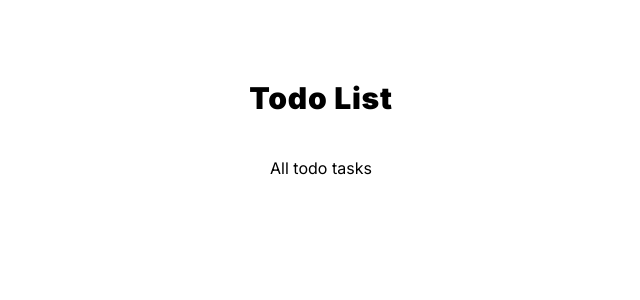
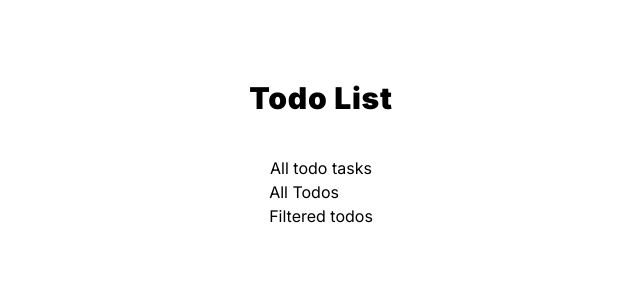
Before and after one commit to Ebun22/Todo-list, a Next.js app: page / in a window 1280 px wide. Shown: the top 300 px of the page, without its empty margins (319-959 px from the left). Built offline with nearby package versions, Linux system fonts and the light colour scheme.

Commit message:
created Todolist

```diff
--- a/app/layout.tsx
+++ b/app/layout.tsx
@@ -1,5 +1,9 @@
+
+
 import React from 'react'
-import { StoreProvider, newTodoStore } from '@/root/index';
+import {types, Instance, SnapshotIn, onSnapshot, destroy, applySnapshot, getSnapshot } from "mobx-state-tree";
+import { newTodoStore, TodoStore } from '@/root/index';
+import StoreProvider from '@/root/Provider';
 import './globals.css'
 import type { Metadata } from 'next'
 // import { setupRootStore } from "./mst/setup";
@@ -19,13 +23,12 @@ export default function RootLayout({
 }) {
   return (
     <html lang="en">
-       <StoreProvider value={newTodoStore}>
       <body className={inter.className}>
 
-          <main className="container">{children}</main>
-
+       <StoreProvider value={newTodoStore }>
+          <main className="container">{children }</main>
+      </StoreProvider>
       </body>
-      </StoreProvider>
     </html>
   )
 }
--- a/app/page.tsx
+++ b/app/page.tsx
@@ -1,4 +1,5 @@
 import Image from 'next/image'
+import {TodoList }from '@/components'
 
 const Home = async () => {
   return (
@@ -11,6 +12,8 @@ const Home = async () => {
           <p>
             All todo tasks
           </p>
+
+          <TodoList />
       </div>
    </div>
   )
--- /dev/null
+++ b/components/Todo.tsx
@@ -0,0 +1,18 @@
+"use client";
+
+import { useStore } from "@/root/Provider";
+import { types, Instance } from "mobx-state-tree";
+import { observer } from "mobx-react-lite";
+import { newTodoStore, TodoStore, TodoModel } from '@/root/index';
+
+const Todo = observer(() => {
+    // const { newTodoStore } = useStore();
+
+    return (
+        <div>
+           All todos
+        </div>
+    )
+})
+
+export default Todo;
--- /dev/null
+++ b/components/TodoFilter.tsx
@@ -0,0 +1,18 @@
+"use client";
+
+import { useStore } from "@/root/Provider";
+import { types, Instance } from "mobx-state-tree";
+import { observer } from "mobx-react-lite";
+import { newTodoStore, TodoStore, TodoModel } from '@/root/index';
+
+const TodoFilter = observer(() => {
+    // const { newTodoStore } = useStore();
+
+    return (
+        <div>
+            Filtered todos
+        </div>
+    )
+})
+
+export default TodoFilter;
--- /dev/null
+++ b/components/TodoList.tsx
@@ -0,0 +1,37 @@
+"use client";
+import {Todo, TodoFilter} from "@/components"
+import { useStore } from "@/root/Provider";
+import { types, Instance } from "mobx-state-tree";
+import { observer } from "mobx-react-lite";
+import { newTodoStore, TodoStore, TodoModel } from '@/root/index';
+
+const TodoList = observer(() => {
+    // const { newTodoStore } = useStore();
+    let filteredTodos: Array<Instance<typeof TodoModel>> = newTodoStore.todos;
+
+    return (
+        <div>
+            <div>
+                <h2>
+                    All Todos
+                </h2>
+            </div>
+
+            <TodoFilter />
+
+            <div>
+            {filteredTodos.map((task: any) => (
+                    <Todo
+                        // key={todo.id}
+                        // id={todo.id}
+                        // title={todo.title}
+                        // description={todo.description}
+                        // status={todo.status}
+                    />
+            ))}
+            </div>
+        </div>
+    )
+})
+
+export default TodoList;
--- /dev/null
+++ b/components/index.ts
@@ -0,0 +1,3 @@
+export { default as Todo } from '@/components/Todo';
+export { default as TodoFilter } from '@/components/TodoFilter';
+export { default as TodoList } from '@/components/TodoList';
--- /dev/null
+++ b/root/Provider.tsx
@@ -0,0 +1,26 @@
+"use client"
+import {types, Instance, SnapshotIn, onSnapshot, destroy, applySnapshot, getSnapshot } from "mobx-state-tree";
+import React from "react";
+import { newTodoStore, TodoStore } from '@/root/index';
+// import { RootStoreContext } from "./index";
+import { createContext, useContext } from "react";
+
+
+const RootStoreContext = createContext<null | Instance<typeof TodoStore>>(null)
+
+export function useStore(){
+    const store = useContext(RootStoreContext);
+    if(store === null){
+        throw new Error("store cannot be null, please add a context provider")
+    }
+    return store;
+}
+
+
+//export const StoreProvider = RootStoreContext.Provider;
+
+export default function StoreProvider({ children }: any){
+
+
+    return  <RootStoreContext.Provider value={newTodoStore}>{children}</RootStoreContext.Provider>
+}
--- a/root/index.ts
+++ b/root/index.ts
@@ -3,13 +3,7 @@
 import {types, Instance, SnapshotIn, onSnapshot, destroy, applySnapshot, getSnapshot } from "mobx-state-tree";
 import React from "react";
 import { createContext, useContext } from "react";
-import { useState } from 'react';
 
-// const [ id, setId ] = useState("");
-// const [ title, setTitle ] = useState("");
-// const [ description, setDescription ] = useState("");
-// const [ status, setStatus ] = useState("");
-// const [ store, setStore ] = useState([]);
 
 export const TodoModel = types.model("Todo", {
     id: types.identifier,
@@ -52,11 +46,13 @@ export const TodoStore = types.model("TodoStore", {
 });
 
 //getting todo from local storage
-let store = [];
+let store: any = [];
 if(typeof window !== "undefined"){
-    const response = localStorage.getItem("todoStore");
+    const response: any = localStorage.getItem("todoStore");
+    // console.log(JSON.parse(response).tasks)
     if(response){
         try{
+            console.log(JSON.parse(response).tasks)
             store = JSON.parse(response).tasks
         } catch (error) {
             console.log("couldn't parse from localStorage: ", error)
@@ -84,5 +80,6 @@ if(typeof window !== "undefined"){
 
 
 
-const RootStoreContext = createContext<null | Instance<typeof TodoStore>>(newTodoStore)
-export const StoreProvider = RootStoreContext.Provider;
+
+
+// React.Provider<null | Instance<typeof TodoStore>> = RootStoreContext.Provider;
```
